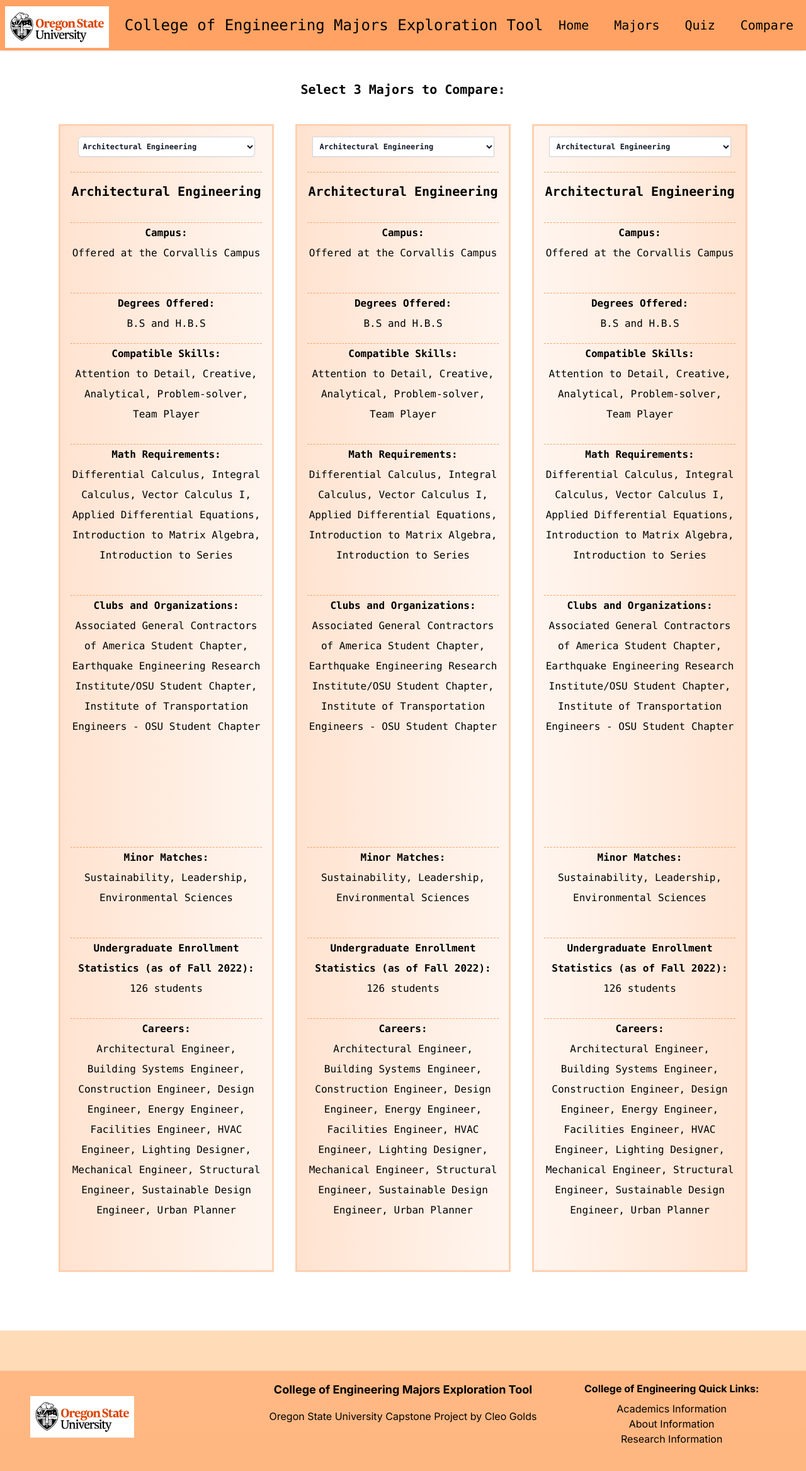
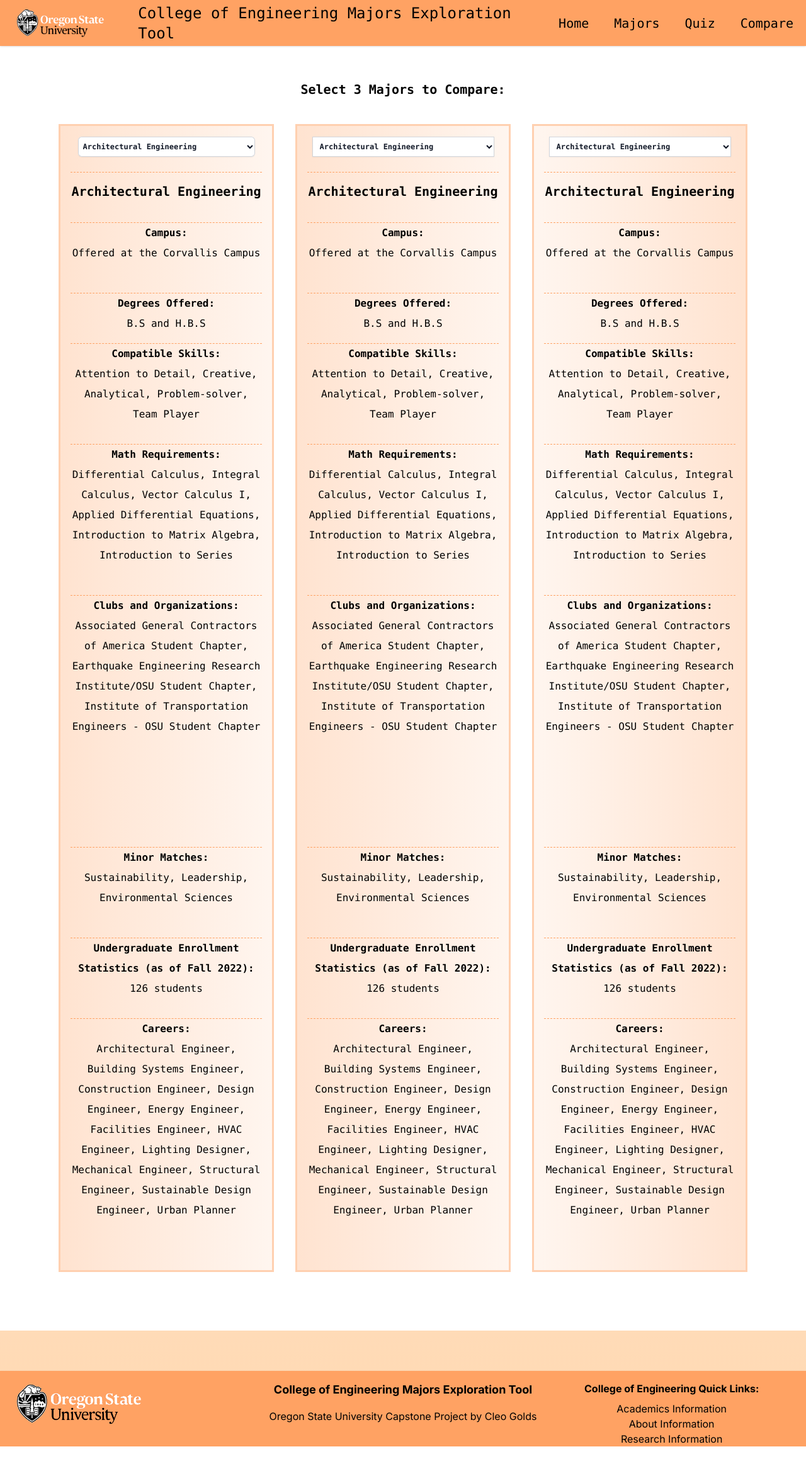
Before and after one commit to cleog/CleoCapstone, a Next.js app in the folder MajorExplNextJS/: page /compare in a window 1280 px wide. Shown: the whole page at 63% size. After the commit the page ends 2297 px from the top, so only its background shows below. Built offline with nearby package versions, Linux system fonts and the light colour scheme.

Commit message:
Added auth and changed logo

```diff
--- a/MajorExplNextJS/src/components/footer.js
+++ b/MajorExplNextJS/src/components/footer.js
@@ -1,15 +1,16 @@
 'use client'
 
-import osuLogo from './osu-logo.jpg'
+// import osuLogo from './osu-logo.jpg'
 import Image from "next/image";
+import osuLogo from './osu-logo2.png'
 import Link from "next/link";
 
 
 const Footer = () => {
     return (
-        <footer className="w-full h-40 text-black bg-orange/60 shadow grid grid-cols-3">
-            <div className='col-start-1 col-span-1 mt-10 ml-12'>
-                <Image src={osuLogo} alt="OSU Logo" width={165} height={165} />
+        <footer className="w-full h-45 text-black bg-orange shadow grid grid-cols-3">
+            <div className='col-start-1 col-span-1'>
+                <Image src={osuLogo} alt="OSU Logo" width={250} height={210} />
             </div>
             <div className='col-start-2 col-span-1 text-center mt-4'>
                 <h2 className='text-lg font-bold'>College of Engineering Majors Exploration Tool</h2>
--- a/MajorExplNextJS/src/components/navbar.js
+++ b/MajorExplNextJS/src/components/navbar.js
@@ -3,7 +3,8 @@
 // CITE: Modified from code in https://dev.to/ryaddev/creating-a-responsive-navbar-using-nextjs-and-tailwind-css-48kk
 import Link from "next/link";
 import Image from "next/image";
-import osuLogo from './osu-logo.jpg'
+// import osuLogo from './osu-logo.jpg'
+import osuLogo from './osu-logo2.png'
 import React, { useState } from "react";
 import { FaBars, FaTimes } from "react-icons/fa";
 
@@ -34,7 +35,7 @@ const Navbar = () => {
   ];
 
   return (
-    <div className="flex justify-between items-center w-full h-20 text-black bg-orange fixed nav shadow">
+    <div className="flex justify-between items-center w-full h-25 text-black bg-orange fixed nav shadow">
       <div className='flex mr-5 w-1/9 h-3/4 max-w-30 bg-orange-300'>
         <h1 className="text-5xl font-signature ml-2">
           <a
@@ -43,12 +44,12 @@ const Navbar = () => {
             target="_blank"
             rel="noreferrer"
           >
-            <Image src={osuLogo} alt="OSU Logo"  width={165} height={165}/>
+            <Image className='place-self-start order-1' src={osuLogo} alt="OSU Logo"  width={180} height={150}/>
           </a>
         </h1>
       </div>
     <div>
-      <h1 className="flex text-black lg:text-2xl sm:text-xs med:text-l items-center font-mono max-w-1/2">College of Engineering Majors Exploration Tool</h1>
+      <h1 className="flex order-2 text-black lg:text-2xl sm:text-xs med:text-l items-center ml-4 font-mono max-w-1/2">College of Engineering Majors Exploration Tool</h1>
     </div>
 
       <ul className="hidden md:flex font-mono">
--- /dev/null
+++ b/MajorExplNextJS/src/pages/api/auth.js
@@ -0,0 +1,7 @@
+// Code citation: based on this example from Vercel - https://github.com/vercel/examples/blob/main/edge-middleware/basic-auth-password/pages/api/auth.ts
+export default function handler(_, res) {
+
+    res.setHeader('WWW-authenticate', 'Basic realm="Secure Area"')
+    res.statusCode = 401
+    res.end(`Auth Required.`)
+  }
```
Also changed, not shown: MajorExplNextJS/src/middleware.js (added, +24 -0 lines), MajorExplNextJS/src/components/osu-logo2.png (added).
